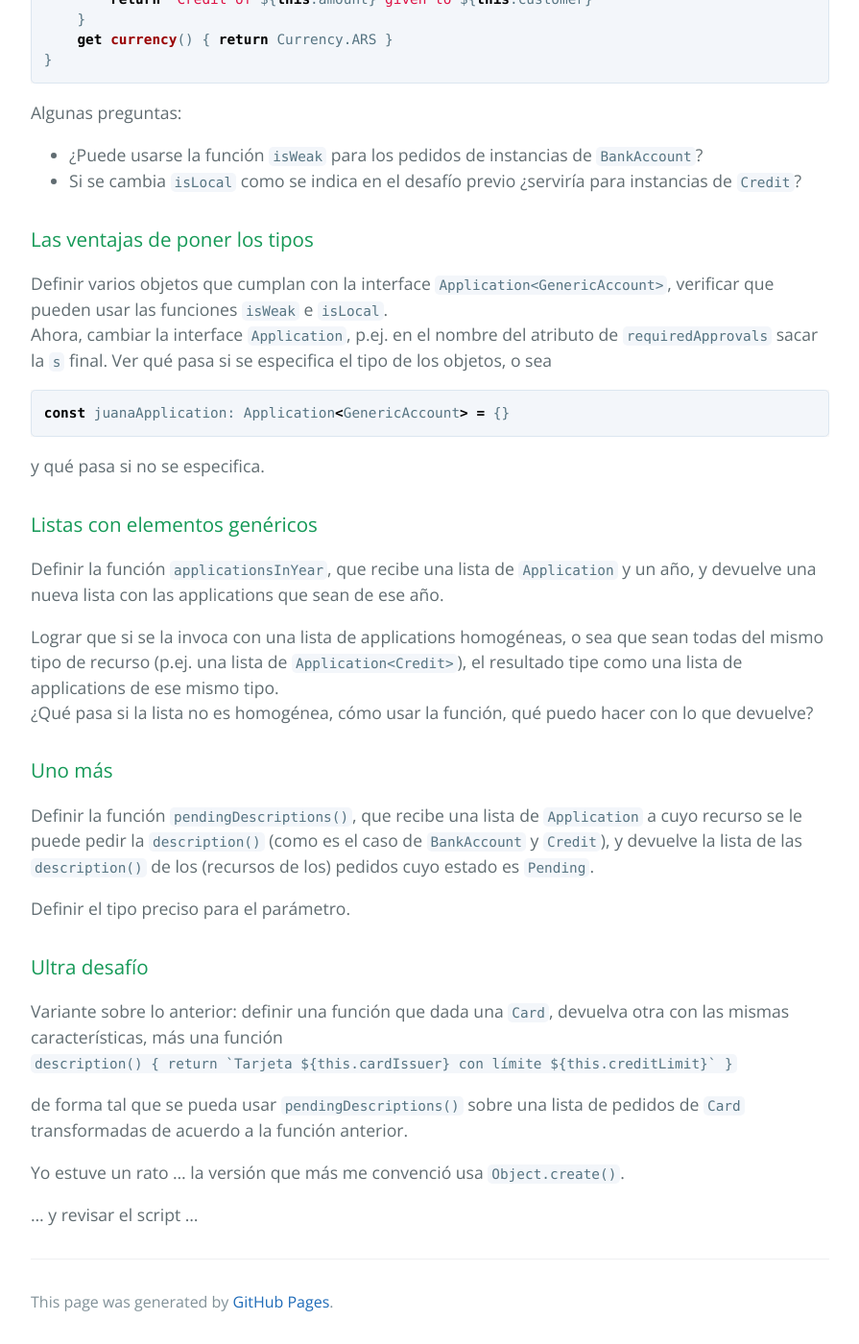
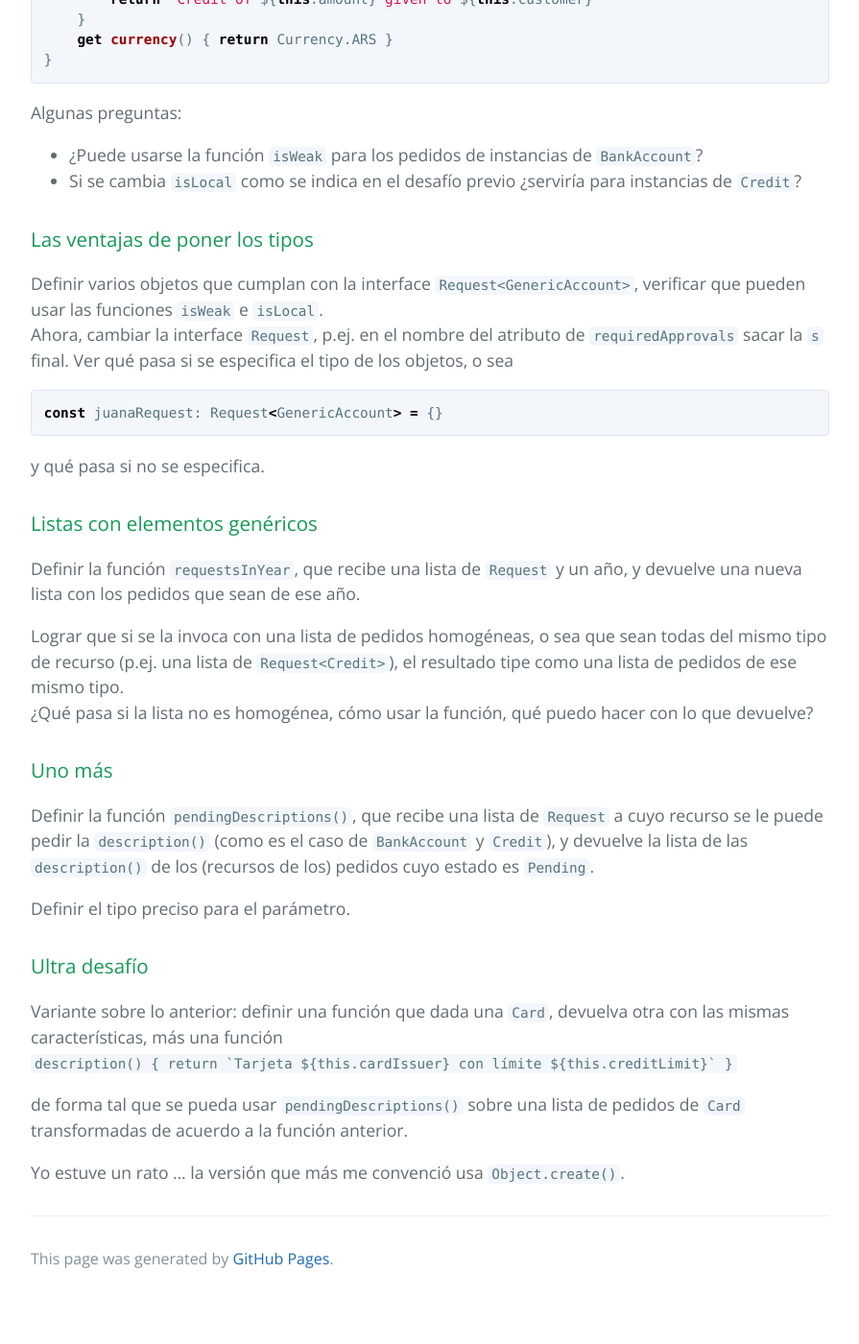
Before and after one commit to clombardi/bdsol-capacitacion-desarrollo, a Jekyll site: the page built from typescript/generics-application.md, in a window 1280 px wide and 1400 px high, scrolled down 2503 px. Shown: the whole window at 96% size, without its empty margins (192-1087 px from the left). Built offline with Jekyll 4.4.1, drawn with Linux system fonts in a browser that asks for light colours; our own code applies the rules of GitHub Pages for plain Markdown files; after the commit the page ends 3858 px from its top, so only the background shows below that; some of the changed text lies outside the part shown.

Commit message:
'application' cambia a 'request' en ejercicio final generics

````diff
--- a/typescript/generics-application.md
+++ b/typescript/generics-application.md
@@ -6,18 +6,18 @@ layout: default
 
 Este código
 ``` typescript
-enum ApplicationStatus { Pending, Analysing, Accepted, Rejected }
+enum Status { Pending, Analysing, Accepted, Rejected }
 
-interface Application<T> {
+interface Request<T> {
     resource: T,
-    status: ApplicationStatus,
+    status: Status,
     date?: string,
     requiredApprovals?: number
 }
 ```
 
-define un tipo genérico `Application`, que modela un pedido que se hace de un determinado recurso.
-El tipo `Application` define los datos propios del pedido, más un recurso del cual no conoce nada.
+define un tipo genérico `Request`, que modela un pedido que se hace de un determinado recurso.
+El tipo `Request` define los datos propios del pedido, más un recurso del cual no conoce nada.
 
 Se está usando la misma forma de tipo genérico que en `Pair`, para un modelo más cercano al negocio.
 
@@ -39,23 +39,23 @@ interface Card {
 
 podemos construir objetos y funciones relacionadas con pedidos, que preservan los tipos de recurso.
 ``` typescript
-const accountApplication: Application<GenericAccount> = {
+const accountRequest: Request<GenericAccount> = {
     resource: {customer: "Juana Molina", currency: Currency.ARS},
-    status: ApplicationStatus.Pending,
+    status: Status.Pending,
     date: "2020-02-21"
 }
 
-const visaApplication: Application<Card> = {
+const visaRequest: Request<Card> = {
     resource: {issuer: CardIssuer.Visa, creditLimit: 300000},
-    status: ApplicationStatus.Pending,
+    status: Status.Pending,
     requiredApprovals: 8
 }
 
-type AccountApplication = Application<GenericAccount>
+type AccountRequest = Request<GenericAccount>
 
-function isLocal(req: AccountApplication) { return req.resource.currency === Currency.ARS }
+function isLocal(req: AccountRequest) { return req.resource.currency === Currency.ARS }
 
-function makeMoreStrict<T>(req: Application<T>) {
+function makeMoreStrict<T>(req: Request<T>) {
     if (req.requiredApprovals) {
         req.requiredApprovals++
     }
@@ -70,10 +70,10 @@ Dos detalles en este código
 ## Para explorar
 
 ### Función no genérica sobre tipo genérico
-En rigor, no es necesario que `makeMoreStrict` sea una función genérica. Pero `Application` sí es genérico. ¿Qué se podría poner como parámetro en la definición del atributo? Relacionar con el tipo de retorno de la función.
+En rigor, no es necesario que `makeMoreStrict` sea una función genérica. Pero `Request` sí es genérico. ¿Qué se podría poner como parámetro en la definición del atributo? Relacionar con el tipo de retorno de la función.
 
 ### Uso de generics acotados
-Definir una función `isWeak` que recibe un `AccountApplication`, y devuelve `true` si: el valor de `requiredApprovals`  es menor a 3 o no está definido, la moneda es dólares, y el nombre del cliente empieza con minúscula.
+Definir una función `isWeak` que recibe un `AccountRequest`, y devuelve `true` si: el valor de `requiredApprovals`  es menor a 3 o no está definido, la moneda es dólares, y el nombre del cliente empieza con minúscula.
 
 Cambiar la definición de `isLocal` para que sea válida para los pedidos de cualquier recurso que tenga una `currency`.
 
@@ -98,21 +98,21 @@ Algunas preguntas:
 - Si se cambia `isLocal` como se indica en el desafío previo ¿serviría para instancias de `Credit`?
 
 ### Las ventajas de poner los tipos
-Definir varios objetos que cumplan con la interface `Application<GenericAccount>`, verificar que pueden usar las funciones `isWeak` e `isLocal`.
-Ahora, cambiar la interface `Application`, p.ej. en el nombre del atributo de `requiredApprovals` sacar la `s` final. Ver qué pasa si se especifica el tipo de los objetos, o sea
+Definir varios objetos que cumplan con la interface `Request<GenericAccount>`, verificar que pueden usar las funciones `isWeak` e `isLocal`.
+Ahora, cambiar la interface `Request`, p.ej. en el nombre del atributo de `requiredApprovals` sacar la `s` final. Ver qué pasa si se especifica el tipo de los objetos, o sea
 ``` typescript
-const juanaApplication: Application<GenericAccount> = {}
+const juanaRequest: Request<GenericAccount> = {}
 ```
 y qué pasa si no se especifica.
 
 ### Listas con elementos genéricos
-Definir la función `applicationsInYear`, que recibe una lista de `Application` y un año, y devuelve una nueva lista con las applications que sean de ese año.
+Definir la función `requestsInYear`, que recibe una lista de `Request` y un año, y devuelve una nueva lista con los pedidos que sean de ese año.
 
-Lograr que si se la invoca con una lista de applications homogéneas, o sea que sean todas del mismo tipo de recurso (p.ej. una lista de `Application<Credit>`), el resultado tipe como una lista de applications de ese mismo tipo.
+Lograr que si se la invoca con una lista de pedidos homogéneas, o sea que sean todas del mismo tipo de recurso (p.ej. una lista de `Request<Credit>`), el resultado tipe como una lista de pedidos de ese mismo tipo.
 ¿Qué pasa si la lista no es homogénea, cómo usar la función, qué puedo hacer con lo que devuelve?
 
 ### Uno más
-Definir la función `pendingDescriptions()`, que recibe una lista de `Application` a cuyo recurso se le puede pedir la `description()` (como es el caso de `BankAccount` y `Credit`), y devuelve la lista de las `description()` de los (recursos de los) pedidos cuyo estado es `Pending`.
+Definir la función `pendingDescriptions()`, que recibe una lista de `Request` a cuyo recurso se le puede pedir la `description()` (como es el caso de `BankAccount` y `Credit`), y devuelve la lista de las `description()` de los (recursos de los) pedidos cuyo estado es `Pending`.
 
 Definir el tipo preciso para el parámetro.
 
@@ -123,5 +123,3 @@ Variante sobre lo anterior: definir una función que dada una `Card`, devuelva o
 de forma tal que se pueda usar `pendingDescriptions()` sobre una lista de pedidos de `Card` transformadas de acuerdo a la función anterior.
 
 Yo estuve un rato ... la versión que más me convenció usa `Object.create()`.
-
-... y revisar el script ...
````
